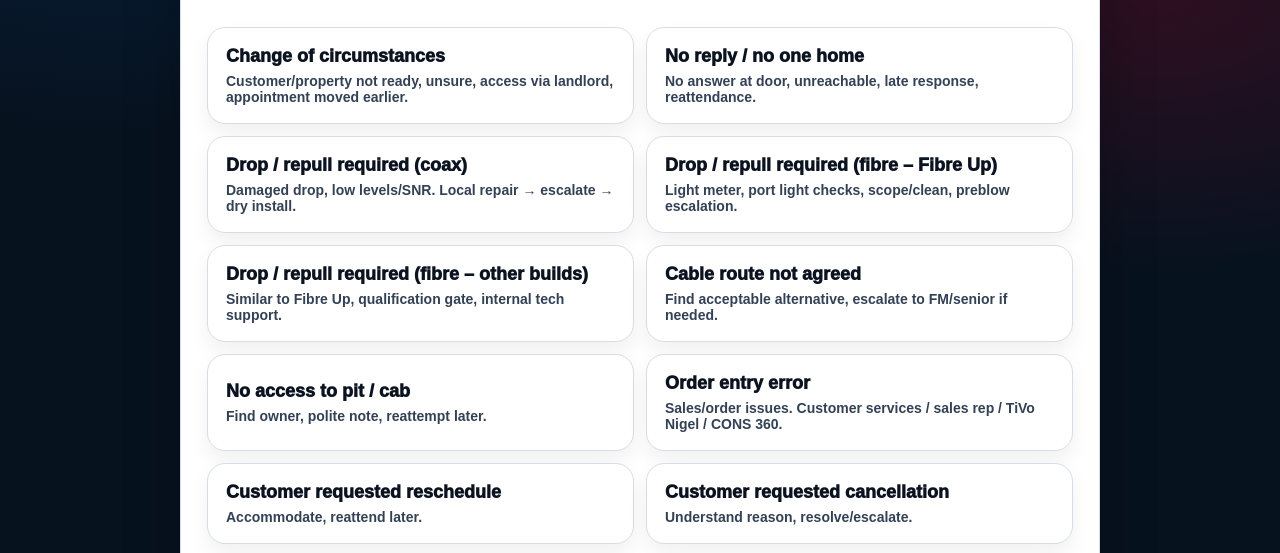
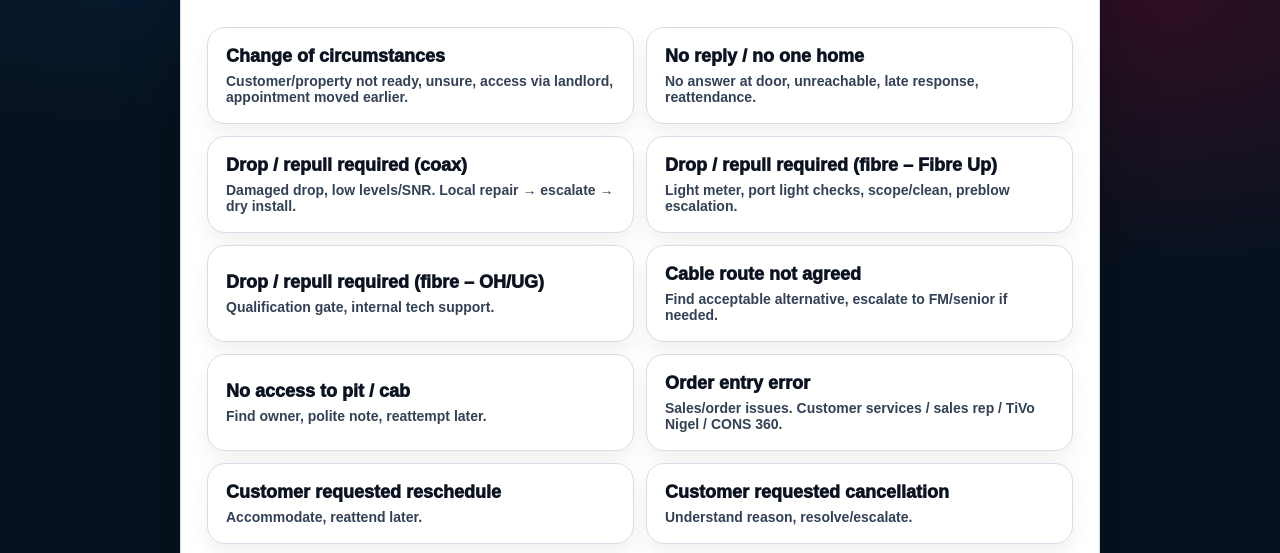
Before and after one commit to lukedede10/Completion, a plain HTML site: page index.html in a window 1280 px wide. Shown: the part 226-779 px from the top of the page. Drawn offline with Linux system fonts and the light colour scheme.

Commit message:
index.html

```diff
--- a/index.html
+++ b/index.html
@@ -342,7 +342,7 @@ const FLOWS = {
       { label: "No reply / no one home", desc: "No answer at door, unreachable, late response, reattendance.", next: "nr_menu", tag: "Customer" },
       { label: "Drop / repull required (coax)", desc: "Damaged drop, low levels/SNR. Local repair → escalate → dry install.", next: "coax_start", tag: "Network" },
       { label: "Drop / repull required (fibre – Fibre Up)", desc: "Light meter, port light checks, scope/clean, preblow escalation.", next: "fu_start", tag: "Fibre" },
-      { label: "Drop / repull required (fibre – other builds)", desc: "Similar to Fibre Up, qualification gate, internal tech support.", next: "fo_start", tag: "Fibre" },
+      { label: "Drop / repull required (fibre – OH/UG)", desc: "Qualification gate, internal tech support.", next: "fo_start", tag: "Fibre" },
       { label: "Cable route not agreed", desc: "Find acceptable alternative, escalate to FM/senior if needed.", next: "route_start", tag: "Customer" },
       { label: "No access to pit / cab", desc: "Find owner, polite note, reattempt later.", next: "pit_start", tag: "Access" },
       { label: "Order entry error", desc: "Sales/order issues. Customer services / sales rep / TiVo Nigel / CONS 360.", next: "order_start", tag: "Order" },
```
